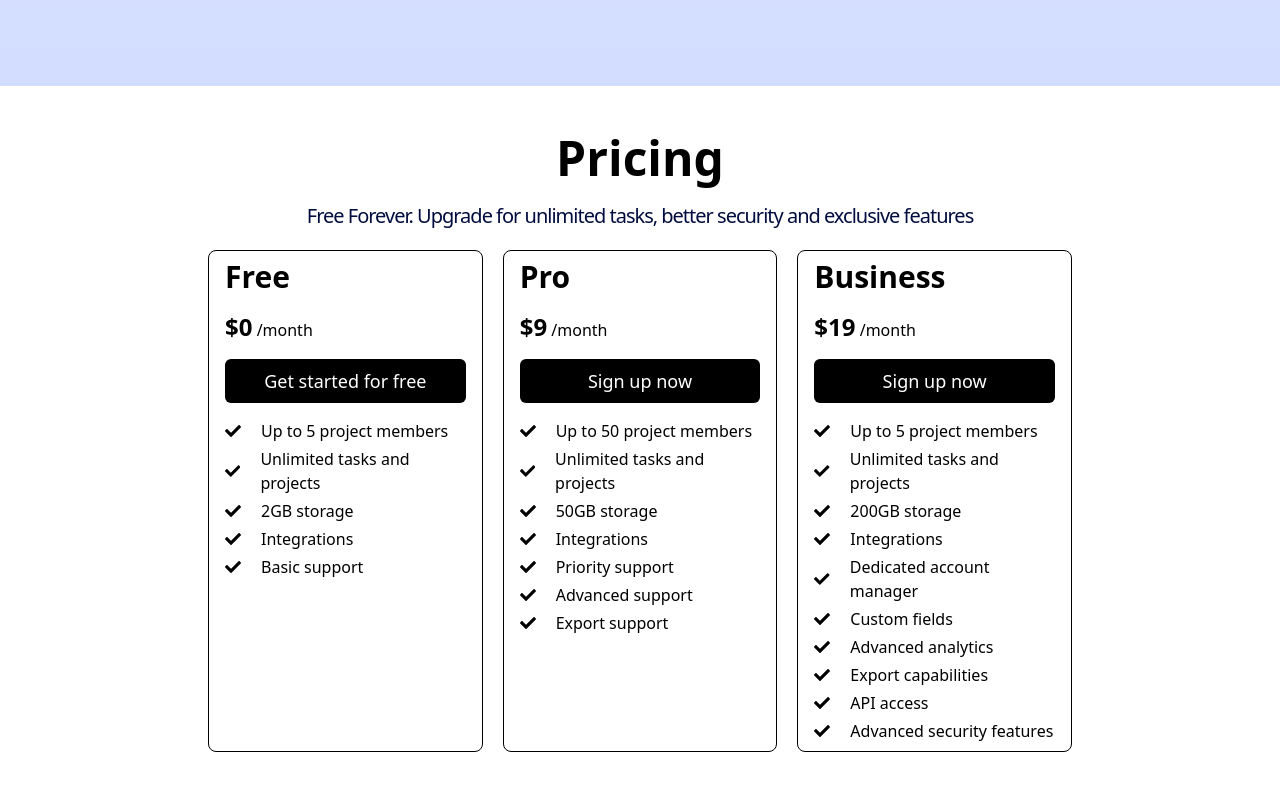
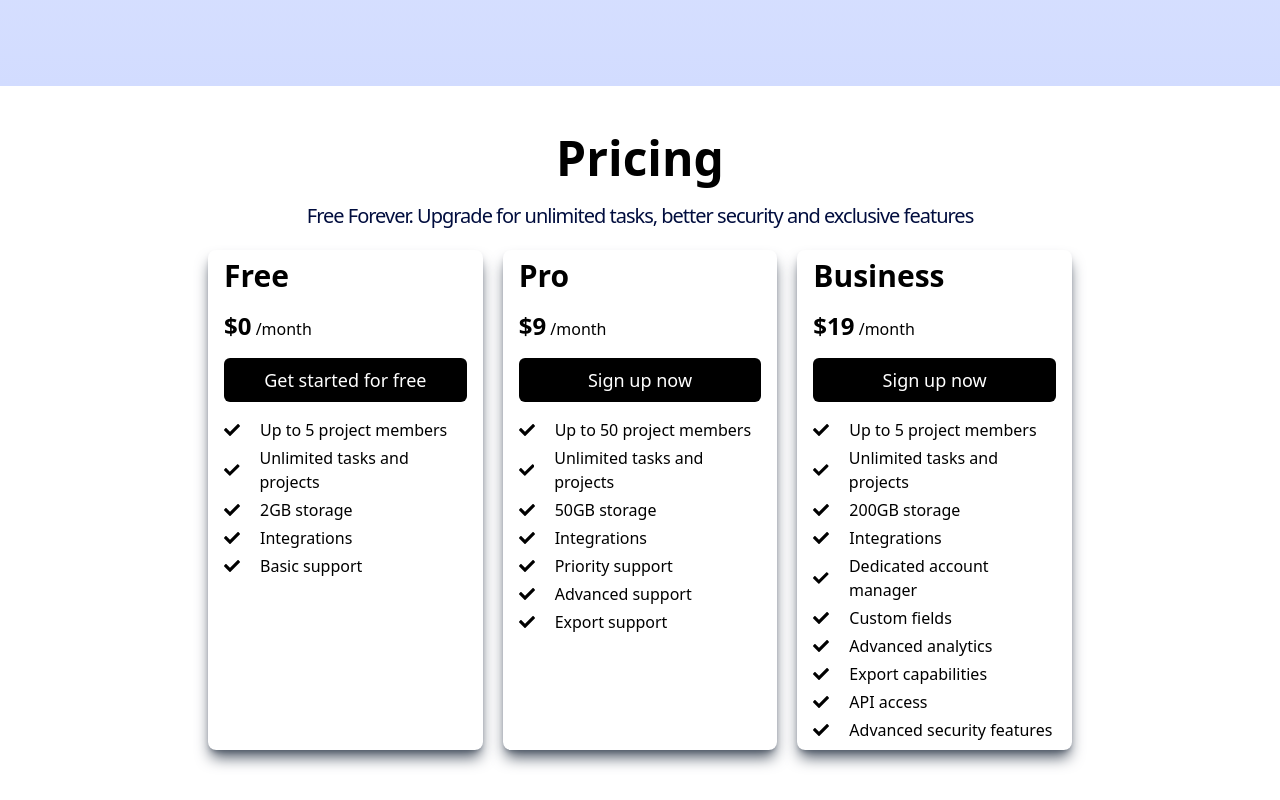
Before and after one commit to Vikash-thak12/SaasApp, a Next.js app: page / in a window 1280 px wide. Shown: the part 2066-2866 px from the top of the page. Built offline with nearby package versions, Linux system fonts and the light colour scheme.

Commit message:
Basic changes

```diff
--- a/components/Header.tsx
+++ b/components/Header.tsx
@@ -36,7 +36,7 @@ const Header = () => {
             <a href="#">About</a>
             <a href="#">Features</a>
             <a href="#">Customers</a>
-            <a href="#">Updates</a>
+            <a href="#pricing">Updates</a>
             <button className='bg-black p-2 rounded-md text-white text-lg'>Get Started</button>
           </nav>
         </div>
--- a/components/PricePage.tsx
+++ b/components/PricePage.tsx
@@ -6,7 +6,7 @@ const data = pricingTiers;
 
 const PricePage = () => {
     return (
-        <section className="py-12 px-4">
+        <section className="py-12 px-4" id="pricing">
             <div>
                 <h2 className="font-bold text-center text-5xl">Pricing</h2>
                 <p className="section-desc py-5">Free Forever. Upgrade for unlimited tasks, better security and exclusive features</p>
@@ -14,7 +14,7 @@ const PricePage = () => {
                 <div className="grid grid-cols-1 md:grid-cols-3 gap-5 lg:px-48">
                     {
                         data.map((item, index) => (
-                            <div key={index} className="border border-black flex flex-col items-start px-4 py-2 gap-4 rounded-lg h-auto">
+                            <div key={index} className="shadow-lg shadow-gray-600 flex flex-col items-start px-4 py-2 gap-4 rounded-lg h-auto">
                                 <h1 className="font-bold text-3xl">{item.title}</h1>
                                 <h2><span className="font-bold text-2xl">${item.monthlyPrice}</span> /month</h2>
                                 <button className="btn btn-primary w-full">{item.buttonText}</button>
```
